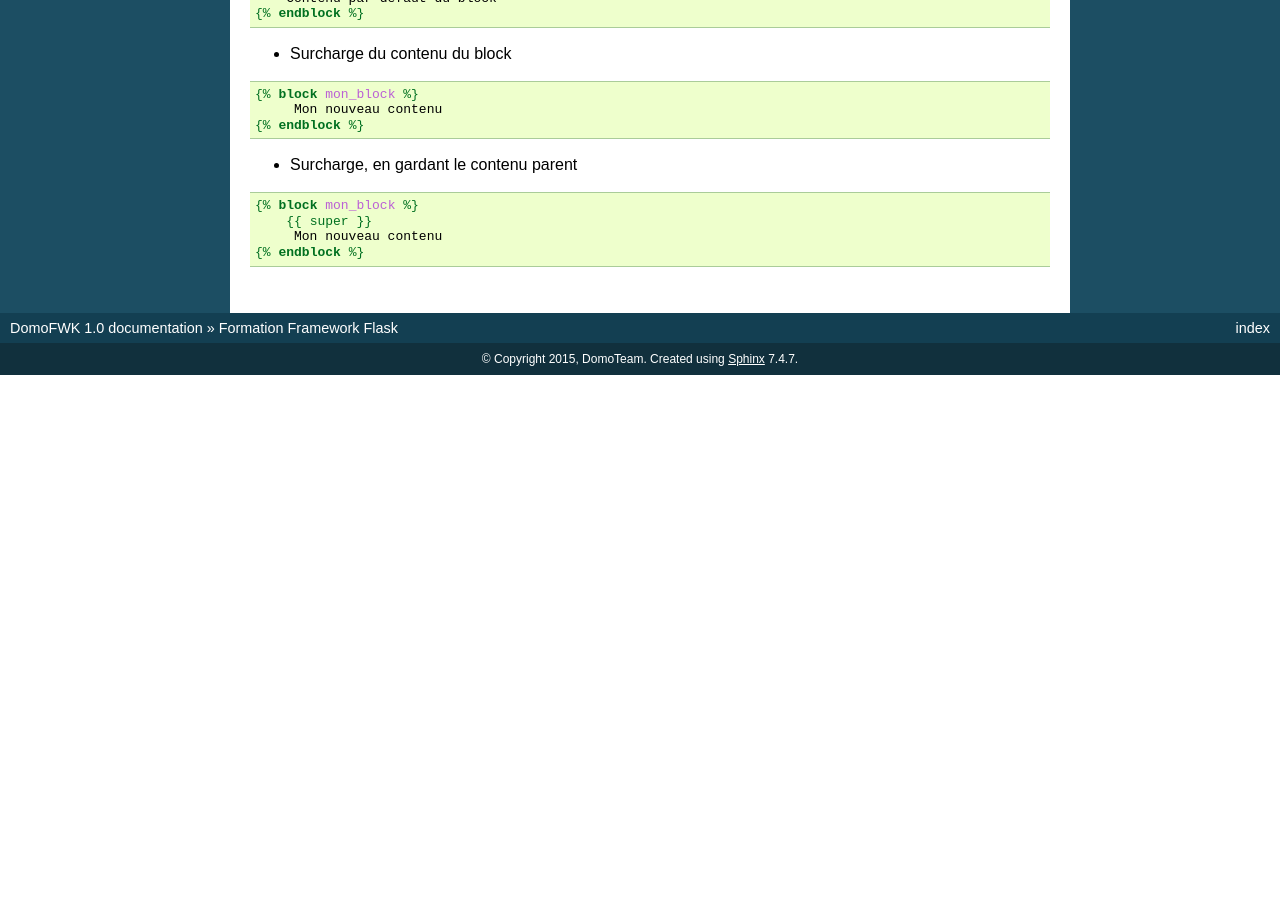
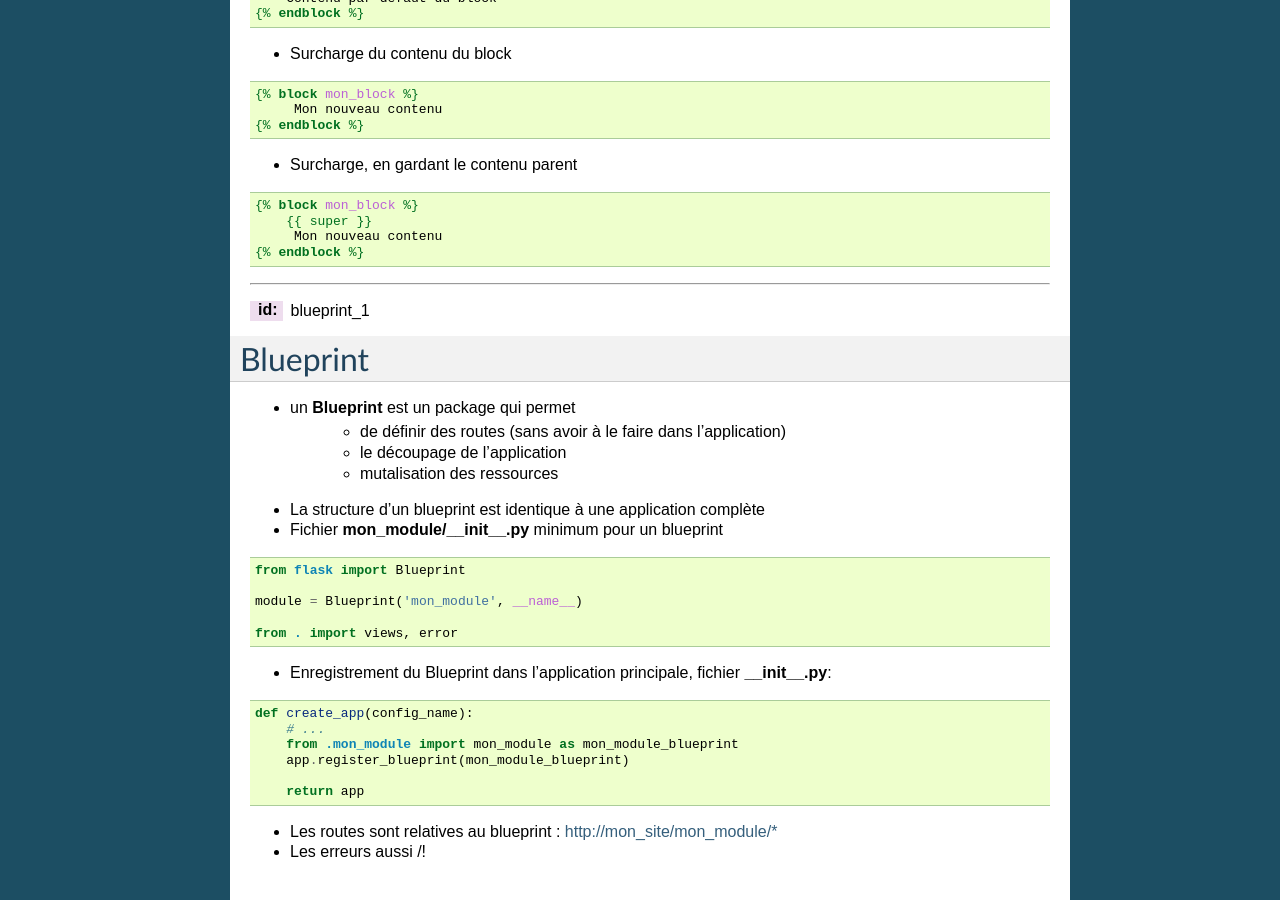
Before and after one commit to domofwk/domofwk-docs, a Sphinx documentation site: the page built from source/formations/flask/formation_flask.rst, in a window 1280 px wide and 900 px high, scrolled down 5180 px. Built offline with Sphinx 7.4.7, drawn with Linux system fonts in a browser that asks for light colours; before the commit the page ends 5555 px from its top, so only the background shows below that.

Commit message:
Add Blueprint Slides

```diff
--- a/source/formations/flask/formation_flask.rst
+++ b/source/formations/flask/formation_flask.rst
@@ -339,3 +339,40 @@ Templating : Block
         {{ super }}
          Mon nouveau contenu
     {% endblock %}
+
+----
+
+:id: blueprint_1
+
+Blueprint
+=========
+
+* un **Blueprint** est un package qui permet
+    * de définir des routes (sans avoir à le faire dans l'application)
+    * le découpage de l'application
+    * mutalisation des ressources
+* La structure d'un blueprint est identique à une application complète
+
+* Fichier **mon_module/__init__.py** minimum pour un blueprint
+
+.. code-block:: python
+
+    from flask import Blueprint
+
+    module = Blueprint('mon_module', __name__)
+
+    from . import views, error
+
+* Enregistrement du Blueprint dans l'application principale, fichier **__init__.py**:
+
+.. code-block:: python
+
+    def create_app(config_name):
+        # ...
+        from .mon_module import mon_module as mon_module_blueprint
+        app.register_blueprint(mon_module_blueprint)
+
+        return app
+
+* Les routes sont relatives au blueprint : http://mon_site/mon_module/*
+* Les erreurs aussi /!\
```
